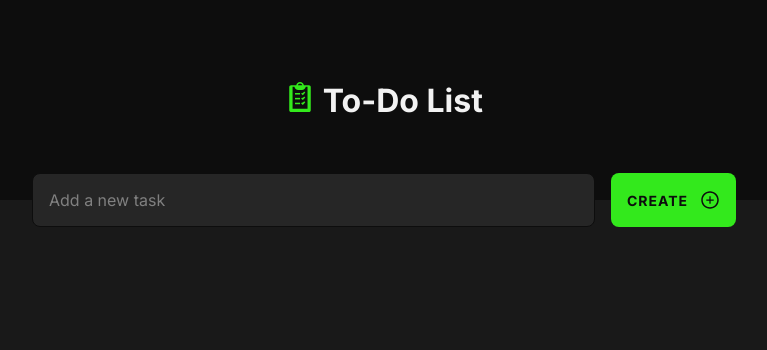
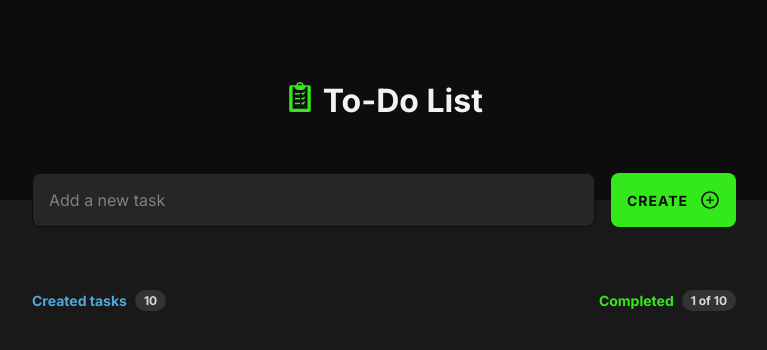
Before and after one commit to eugenia1984/desarrollador-web-con-react, a React (Vite) app in the folder todo-list/: page / in a window 1280 px wide. Shown: the top 350 px of the page, without its empty margins (256-1023 px from the left). Built offline with nearby package versions, Linux system fonts and the light colour scheme.

Commit message:
-feat: add a new task -feat: displa the list of tasks

```diff
--- a/todo-list/src/App.tsx
+++ b/todo-list/src/App.tsx
@@ -1,9 +1,30 @@
+import { useState } from 'react'
+
 import Header from './components/header/Header'
+import TaskList from './components/task-list/TaskList'
+
+import { ITask } from './interfaces/ITask'
 
 function App() {
 
+  const [tasks, setTasks] = useState<ITask[]>([])
+
+  const addTask = (taskTitle: ITask["title"]) => {
+    setTasks([
+      ...tasks,
+      {
+        id: crypto.randomUUID(),
+        title: taskTitle,
+        isCompleted: false,
+      }
+    ])
+  }
+
   return (
-    <Header />
+    <>
+      <Header onAddTask={ addTask } />
+      <TaskList tasks={ tasks } />
+    </>
   )
 }
 
--- a/todo-list/src/components/header/Header.tsx
+++ b/todo-list/src/components/header/Header.tsx
@@ -1,9 +1,15 @@
+import { FC } from 'react'
+
 import todoLogo from '../../assets/todoLogo.svg'
 import TaskForm from '../task-form/TaskForm'
 
 import styles from './Header.module.css'
 
-const Header = () => {
+interface HeaderProps {
+  onAddTask: (taskTitle: string) => void
+}
+
+const Header: FC<HeaderProps> = ({ onAddTask }) => {
   return (
     <header className={ styles.header }>
       <h1>
@@ -14,7 +20,7 @@ const Header = () => {
           alt="To do list"
         /> To-Do List
       </h1>
-      <TaskForm />
+      <TaskForm onAddTask={ onAddTask } />
     </header>
   )
 }
--- a/todo-list/src/components/task-form/TaskForm.tsx
+++ b/todo-list/src/components/task-form/TaskForm.tsx
@@ -1,11 +1,35 @@
+import { FC, useState } from 'react'
+
 import { AiOutlinePlusCircle } from 'react-icons/ai'
 
 import styles from './TaskForm.module.css'
 
-const TaskForm = () => {
+interface TaskFormProps {
+  onAddTask: (taskTitle: string) => void
+}
+
+const TaskForm: FC<TaskFormProps> = ({ onAddTask }) => {
+
+  const [title, setTitle] = useState<string>('')
+
+  const handleSubmit = (event) => {
+    event.preventDefault()
+    onAddTask(title)
+  }
+
+  const onChangeTitle = (event) =>  setTitle(event.target.value)
+
   return (
-    <form className={ styles.newTaskForm }>
-      <input placeholder="Add a new task" type="text" />
+    <form
+      onSubmit={ handleSubmit }
+      className={ styles.newTaskForm }
+    >
+      <input
+        placeholder="Add a new task"
+        type="text"
+        value={ title }
+        onChange={ onChangeTitle}
+      />
       <button>
         Create  <AiOutlinePlusCircle size={ 20 } />
       </button>
--- /dev/null
+++ b/todo-list/src/components/task-item/TaskItem.module.css
@@ -0,0 +1,49 @@
+.task {
+  width: 100%;
+  background: var(--bg-dark-light);
+  border: 1px solid var(--gray);
+  padding: 16px;
+  border-radius: 8px;
+  display: flex;
+  align-items: center;
+  justify-content: space-between;
+  gap: 12px;
+}
+
+.task p {
+  font-size: 14px;
+  line-height: 19px;
+  color: var(--txt-white);
+  margin-right: auto;
+}
+
+p.textCompleted {
+  color: var(--gray);
+  text-decoration: line-through;
+}
+
+.checkContainer {
+  width: 18px;
+  height: 18px;
+  background: none;
+  border: none;
+}
+
+.checkContainer div {
+  width: 100%;
+  height: 100%;
+  border-radius: 999px;
+  border: 2px solid var(--secondary);
+}
+
+.checkContainer svg {
+  width: 100%;
+  height: 100%;
+  color: var(--green);
+}
+
+.deleteButton {
+  background: none;
+  border: none;
+  color: var(--gray);
+}
--- a/todo-list/src/components/task-item/TaskItem.tsx
+++ b/todo-list/src/components/task-item/TaskItem.tsx
@@ -1,6 +1,26 @@
-const TaskItem = () => {
+import { FC } from 'react'
+
+//import { BsFillCheckCircleFill } from 'react-icons/bs'
+import { TbTrash } from 'react-icons/tb'
+
+import { ITask } from '../../interfaces/ITask'
+
+import styles from './TaskItem.module.css'
+interface TaskItemProps {
+  task: ITask
+}
+
+const TaskItem: FC<TaskItemProps> = ({ task }) => {
   return (
-    <div>Task Item</div>
+    <section className={ styles.task }>
+      <button className={ styles.checkContainer }>
+        <div />
+      </button>
+      <p>{ task.title }</p>
+      <button className={ styles.deleteButton }>
+        <TbTrash size={ 20 } />
+      </button>
+    </section>
   )
 }
 
--- /dev/null
+++ b/todo-list/src/components/task-list/TaskList.module.css
@@ -0,0 +1,45 @@
+.tasks {
+  width: 100%;
+  max-width: 736px;
+  margin: 0 auto;
+  margin-top: 90px;
+  padding: 0 1rem;
+}
+
+.header {
+  display: flex;
+  align-items: center;
+  justify-content: space-between;
+  margin-bottom: 24px;
+}
+
+.header > div {
+  display: flex;
+  align-items: center;
+  gap: 8px;
+}
+
+.header p {
+  color: var( --secondary);
+  font-size: 14px;
+  font-weight: 700;
+}
+
+.textGreen {
+  color: var(--green) !important;
+}
+
+.header span {
+  background: var(--black);
+  color: var(--gray-light);
+  padding: 3px 9px;
+  border-radius: 999px;
+  font-size: 12px;
+  font-weight: 700;
+}
+
+.list {
+  display: flex;
+  flex-direction: column;
+  gap: 12px;
+}
--- a/todo-list/src/components/task-list/TaskList.tsx
+++ b/todo-list/src/components/task-list/TaskList.tsx
@@ -1,6 +1,36 @@
-const TaskList = () => {
+import { FC } from 'react'
+
+import TaskItem from '../task-item/TaskItem'
+
+import { ITask } from '../../interfaces/ITask'
+
+import styles from './TaskList.module.css'
+interface TaskListProps {
+  tasks: ITask[]
+}
+
+const TaskList: FC<TaskListProps> = ({ tasks }) => {
   return (
-    <div>Task List</div>
+    <section className={ styles.tasks }>
+      <section className={ styles.header }>
+        <div>
+          <p>Created tasks</p>
+          <span>10</span>
+        </div>
+        <div>
+          <p className={ styles.textGreen }>Completed</p>
+          <span>1 of 10</span>
+        </div>
+      </section>
+      <div className={ styles.list }>
+        {
+          tasks.map((task) => (
+            <TaskItem key={ task.id } task={ task } />
+          ))
+        }
+
+      </div>
+    </section>
   )
 }
 
--- /dev/null
+++ b/todo-list/src/interfaces/ITask.ts
@@ -0,0 +1,7 @@
+export type ID = `${ string }-${ string }-${ string }-${ string }-${ string }`
+
+export interface ITask {
+  id: ID,
+  title: string,
+  isCompleted: boolean
+}
--- a/todo-list/src/styles/global.css
+++ b/todo-list/src/styles/global.css
@@ -15,6 +15,7 @@
   --gray: #808080;
   --black: #333333;
   --blue: #8284FA;
+  --blue-dark: #5E60CE;
   --gray-light: #D9D9D9;
   --green: #33e91c;
 }
```
